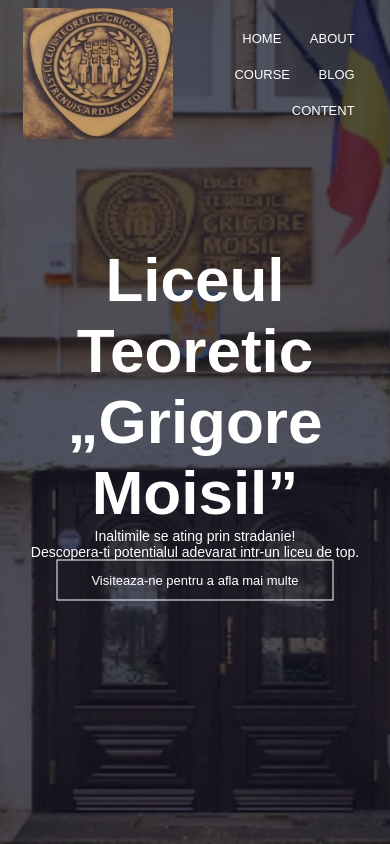
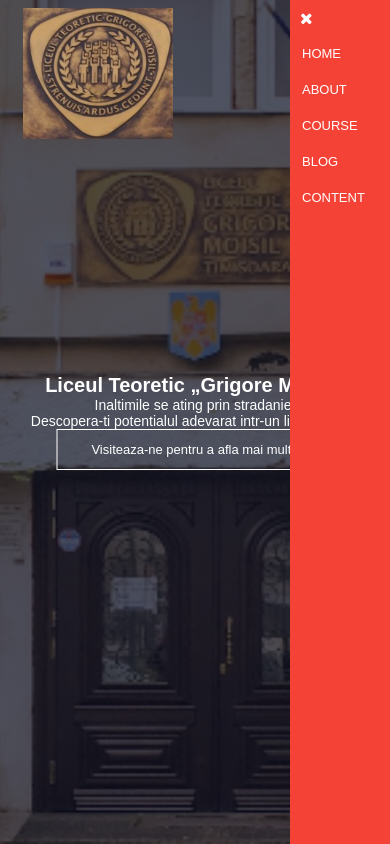
Before and after one commit to Enilesi/Liceu, a plain HTML site: page index.html in a window 390 px wide. Drawn offline with Linux system fonts and the light colour scheme; a web font is replaced by a local one.

Commit message:
add fa fa icons

```diff
--- a/index.html
+++ b/index.html
@@ -8,12 +8,14 @@
     <link rel="preconnect" href="https://fonts.googleapis.com">
     <link rel="preconnect" href="https://fonts.gstatic.com" crossorigin>
     <link href="https://fonts.googleapis.com/css2?family=Anek+Devanagari:wght@100..800&display=swap" rel="stylesheet">
+    <link rel="stylesheet" href="https://cdnjs.cloudflare.com/ajax/libs/font-awesome/4.7.0/css/font-awesome.min.css">
 </head>
 <body>
     <section class="header">
         <nav>
-            <a href="index.html"><img src="moisil_img/mlogo.png"</a>
+            <a href="index.html"><img src="moisil_img/mlogo.png"></a>
             <div class="nav-links">
+                <i class="fa fa-close" aria-hidden="true"></i>
                 <ul>
                     <li><a href="">HOME</a></li>
                     <li><a href="">ABOUT</a></li>
@@ -22,7 +24,7 @@
                     <li><a href="">CONTENT</a></li>
                 </ul>
             </div>
-
+            <i class="fa fa-navicon"></i>
         </nav>
         <div class="text-box">
             <h1>Liceul Teoretic „Grigore Moisil”</h1>
--- a/style.css
+++ b/style.css
@@ -92,3 +92,33 @@
     background: #f44336;
     transition: 1s;
 }
+
+nav .fa{
+    display: none;
+}
+
+@media(max-width:700px){
+    .text-box h1{
+        font-size: 20px;
+    }
+    .nav-links ul li{
+        display: block;
+    }
+    .nav-links {
+        position: absolute;
+        background: #f44336;
+        height: 100vh;
+        width: 100px;
+        top:0;
+        right: 0;
+        text-align: left;
+        z-index: 2;
+
+    }
+    nav .fa{
+        display: block;
+        color: white;
+        margin: 10px;
+        cursor:pointer;
+    }
+}
```
